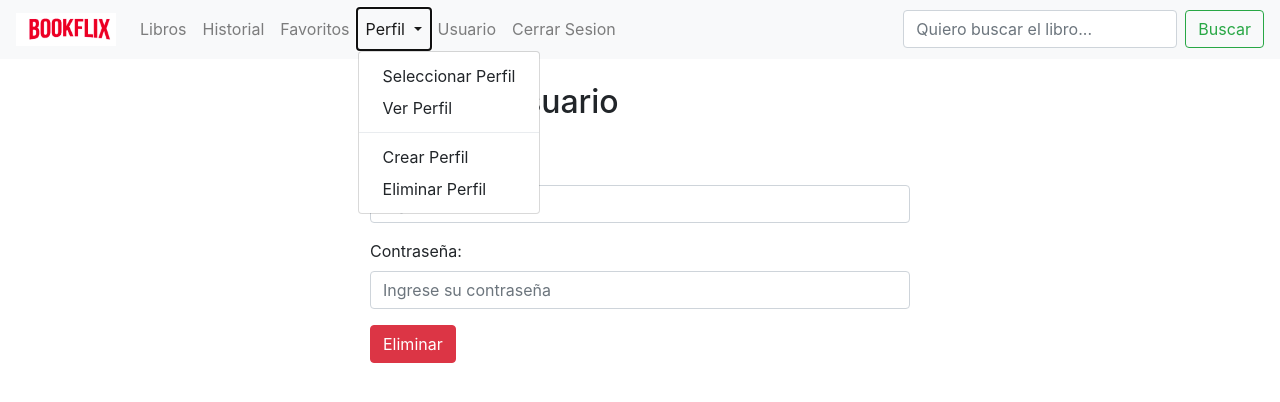
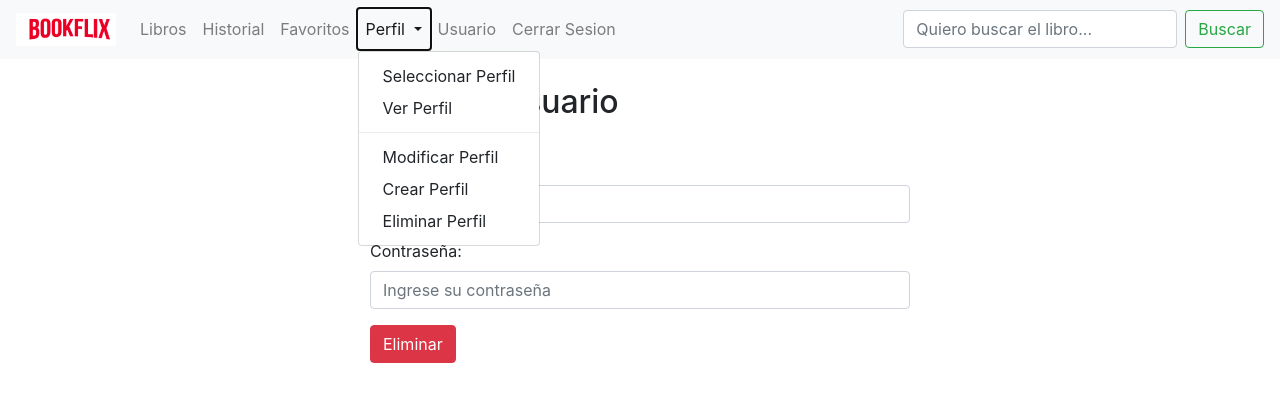
Before and after one commit to sebacris97/demo3, a Django app: page /eliminarDatos/ in a window 1280 px wide, after a click on "Perfil". Shown: the top 402 px of the page. Run offline with Django 3.2, Linux system fonts and the light colour scheme; the visitor is signed in with stand-in values (Sample User, id 1); some libraries are stand-ins or nearby versions.

Commit message:
Add files via upload

```diff
--- a/bookflixapp/templates/navbar/navbar_user.html
+++ b/bookflixapp/templates/navbar/navbar_user.html
@@ -27,6 +27,7 @@
           <a class="dropdown-item" href="/selecPerfil">Seleccionar Perfil</a>
           <a class="dropdown-item" href="/perfil">Ver Perfil</a>
           <div class="dropdown-divider"></div>
+          <a class="dropdown-item" href="/modificarPerfil" role="button">Modificar Perfil</a>
           <a class="dropdown-item" href="/crearPerfil">Crear Perfil</a>
           <a class="dropdown-item" href="/eliminarPerfil">Eliminar Perfil</a>
         </div>
```
